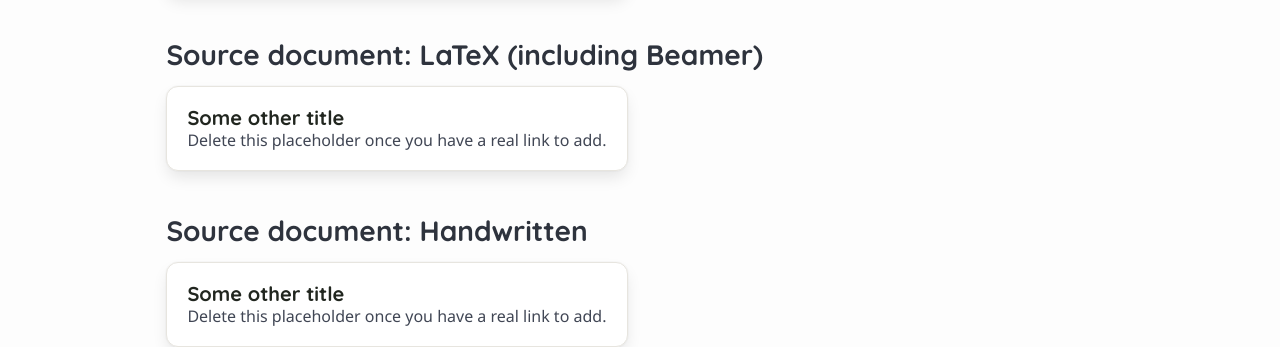
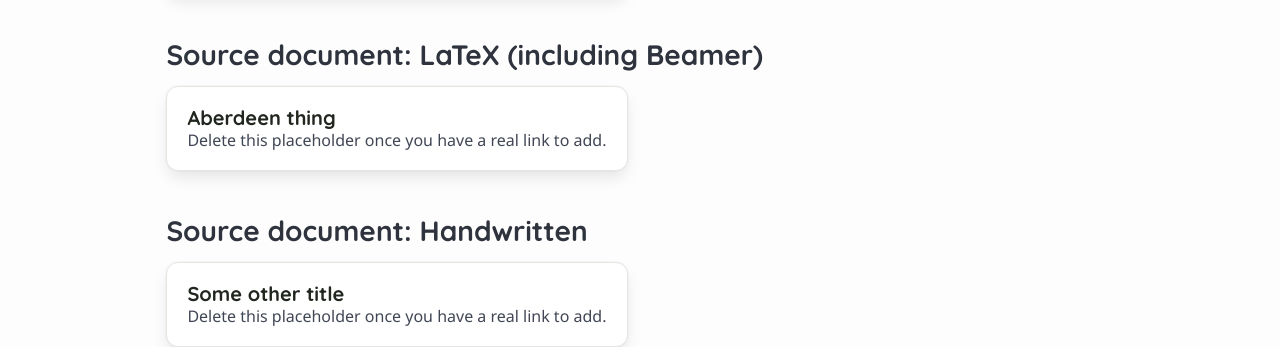
Before and after one commit to smsn-toolkit/smsn-toolkit.github.io, a Jekyll site: the page built from toolkit-hub.md, in a window 1280 px wide. Shown: the part 598-945 px from the top of the page. Built offline with Jekyll 4.4.1, drawn with Linux system fonts in a browser that asks for light colours.

```diff
--- a/_data/toolkit.yml
+++ b/_data/toolkit.yml
@@ -22,8 +22,8 @@
 
 - category: "Source document: LaTeX (including Beamer)"
   items:
-    - title: Some other title
-      url: https://example.com
+    - title: Aberdeen thing
+      url: https://abdn.site/accessible-material-written-in-latex
       description: Delete this placeholder once you have a real link to add.
 
 - category: "Source document: Handwritten"
```
